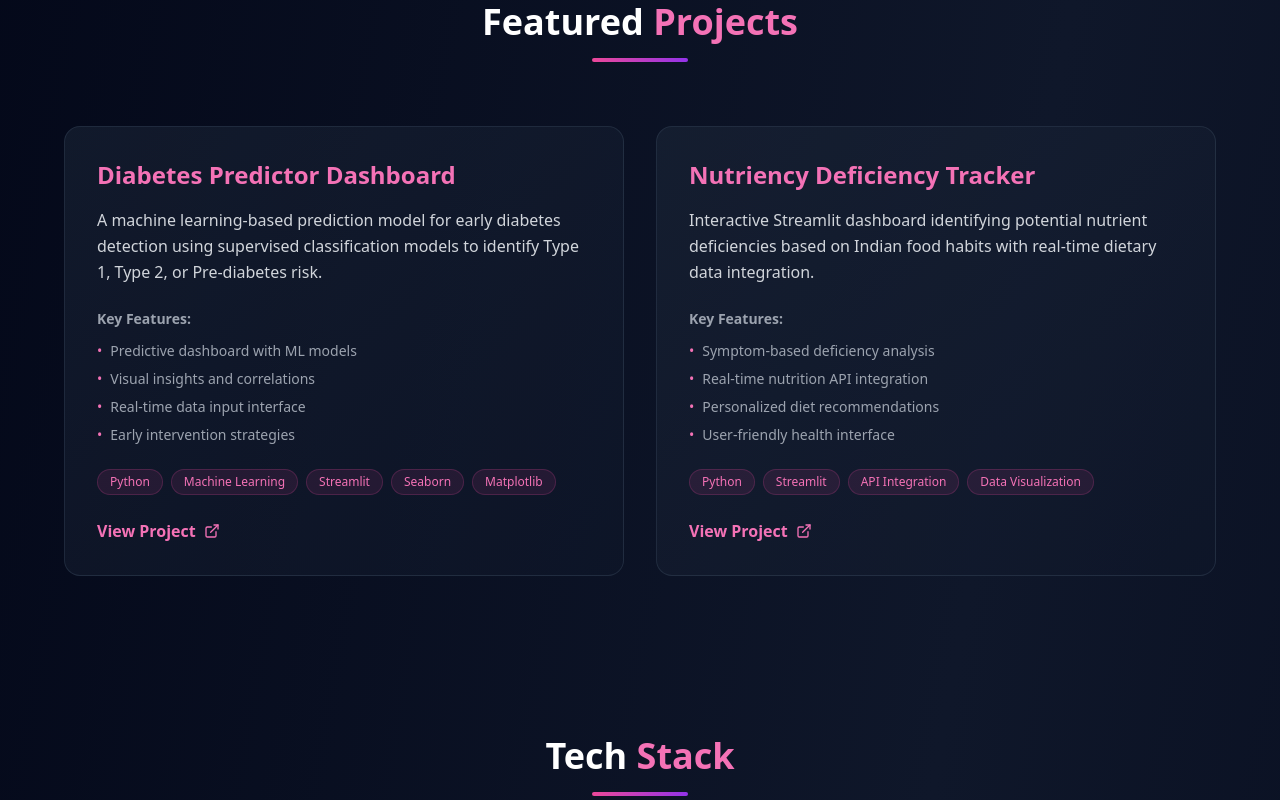
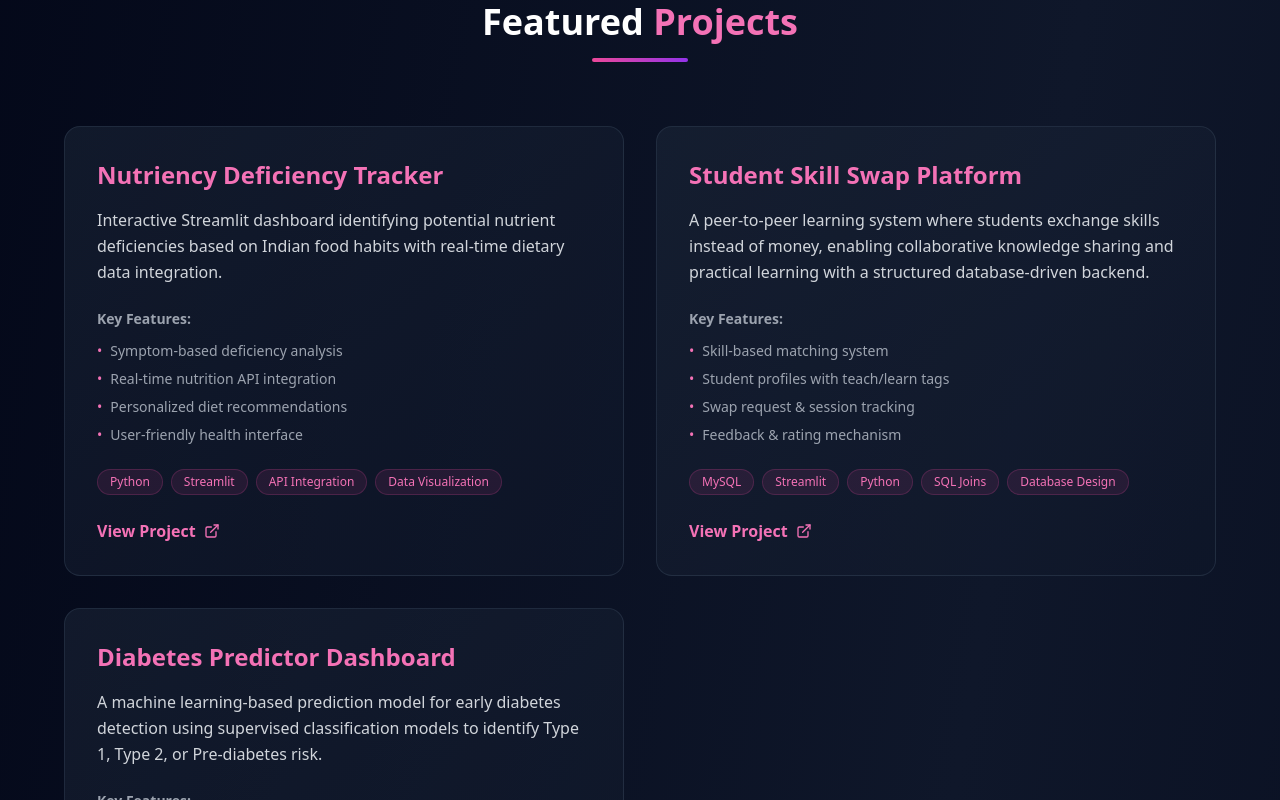
Before and after one commit to Kushal-eng/my-portfolio, a React (Vite) app: page / in a window 1280 px wide. Shown: the part 1180-1980 px from the top of the page. Built offline with nearby package versions, Linux system fonts and the light colour scheme.

Commit message:
Update Projects.tsx

```diff
--- a/src/components/Projects.tsx
+++ b/src/components/Projects.tsx
@@ -2,6 +2,31 @@ import { ExternalLink } from 'lucide-react';
 
 export default function Projects() {
   const projects = [
+
+    {
+      title: 'Nutriency Deficiency Tracker',
+      description: 'Interactive Streamlit dashboard identifying potential nutrient deficiencies based on Indian food habits with real-time dietary data integration.',
+      tech: ['Python', 'Streamlit', 'API Integration', 'Data Visualization'],
+      link: 'https://nutritracker.streamlit.app/',
+      features: [
+        'Symptom-based deficiency analysis',
+        'Real-time nutrition API integration',
+        'Personalized diet recommendations',
+        'User-friendly health interface',
+      ],
+    },
+    {
+      title: 'Student Skill Swap Platform',
+      description: 'A peer-to-peer learning system where students exchange skills instead of money, enabling collaborative knowledge sharing and practical learning with a structured database-driven backend.',
+      tech: ['MySQL', 'Streamlit', 'Python', 'SQL Joins', 'Database Design'],
+      link: '#',
+      features: [
+        'Skill-based matching system',
+        'Student profiles with teach/learn tags',
+        'Swap request & session tracking',
+        'Feedback & rating mechanism',
+      ],
+    },
     {
       title: 'Diabetes Predictor Dashboard',
       description: 'A machine learning-based prediction model for early diabetes detection using supervised classification models to identify Type 1, Type 2, or Pre-diabetes risk.',
@@ -14,18 +39,7 @@ export default function Projects() {
         'Early intervention strategies',
       ],
     },
-    {
-      title: 'Nutriency Deficiency Tracker',
-      description: 'Interactive Streamlit dashboard identifying potential nutrient deficiencies based on Indian food habits with real-time dietary data integration.',
-      tech: ['Python', 'Streamlit', 'API Integration', 'Data Visualization'],
-      link: 'https://nutritracker.streamlit.app/',
-      features: [
-        'Symptom-based deficiency analysis',
-        'Real-time nutrition API integration',
-        'Personalized diet recommendations',
-        'User-friendly health interface',
-      ],
-    },
+
   ];
 
   return (
```
